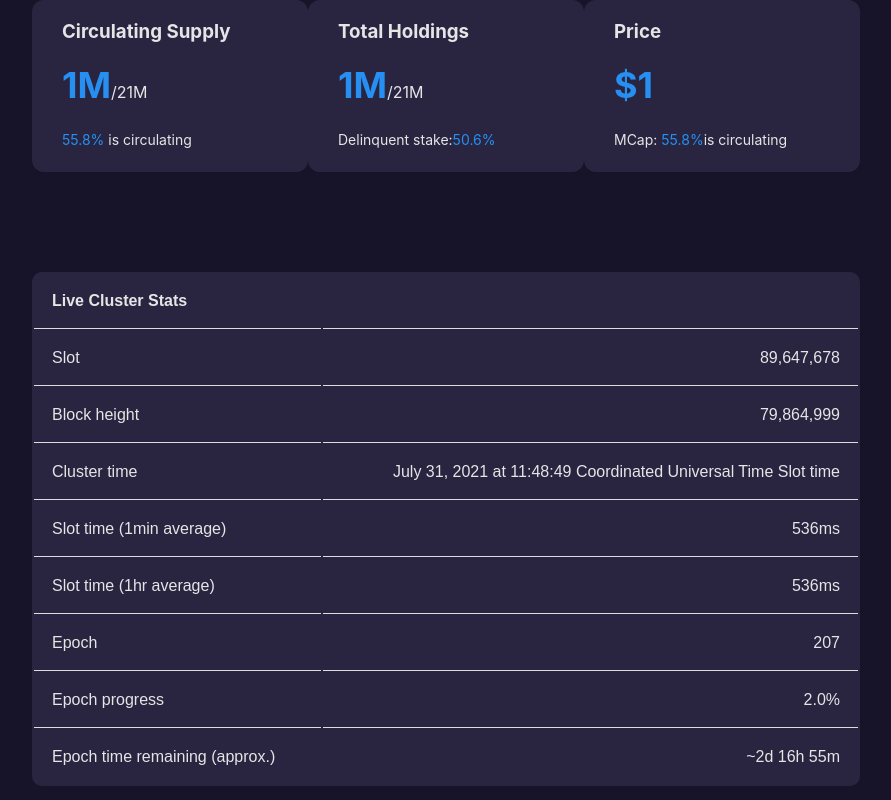
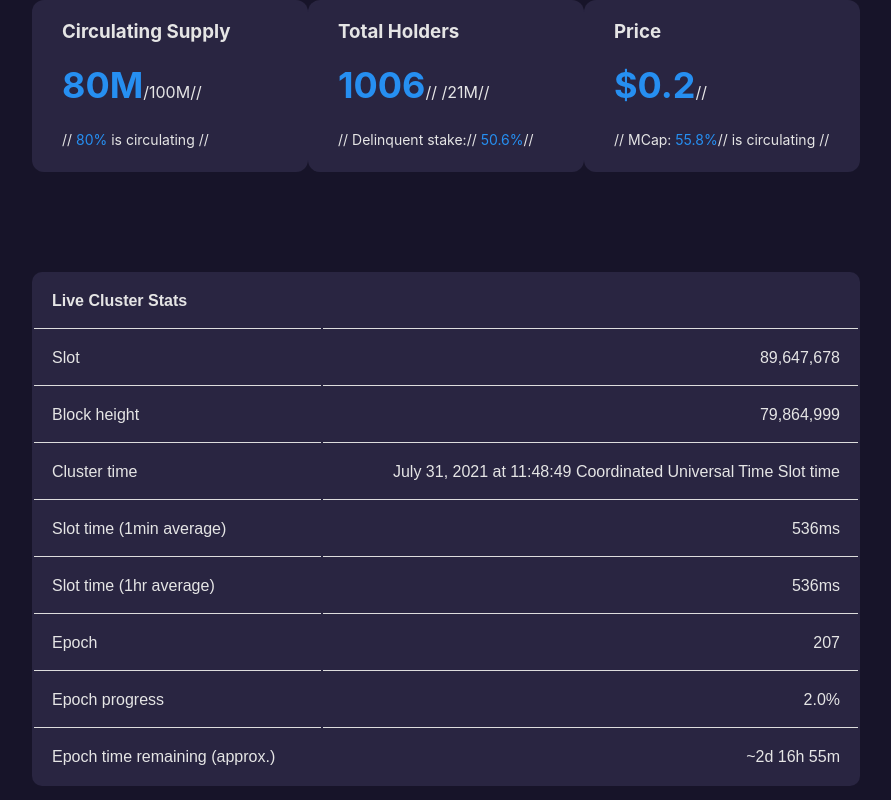
Before and after one commit to p14041999/zenith_explorer, a React (Create React App) app: page / in a window 1280 px wide. Shown: the top 800 px of the page, without its empty margins (194-1085 px from the left). Built offline with nearby package versions, Linux system fonts and the light colour scheme.

Commit message:
Update Cards.js

```diff
--- a/src/Components/Cards.js
+++ b/src/Components/Cards.js
@@ -8,29 +8,29 @@ class Cards extends Component {
         <div className="card-cont mcontainer row">
           <div className="card darkBack p-1 px-3 text-light">
             <h3>Circulating Supply</h3>
-            <h2 className="text-primary">1M</h2>
-            <span>/21M</span>
-            <p>
-              <span className="text-primary">55.8%</span> is circulating
-            </p>
+            <h2 className="text-primary">80M</h2>
+            <span>/100M</span>
+//             <p>
+//               <span className="text-primary">80%</span> is circulating
+//             </p>
           </div>
           <div className="card darkBack p-1 px-3 text-light">
-            <h3>Total Holdings</h3>
-            <h2 className="text-primary">1M</h2>
-            <span>/21M</span>
-            <p>
-              Delinquent stake:{""}
-              <span className="text-primary">50.6%</span>
-            </p>
+            <h3>Total Holders</h3>
+            <h2 className="text-primary">1006</h2>
+//             <span>/21M</span>
+//             <p>
+//               Delinquent stake:{""}
+//               <span className="text-primary">50.6%</span>
+//             </p>
           </div>
           <div className="card darkBack p-1 px-3 text-light">
             <h3>Price</h3>
-            <h2 className="text-primary">$1</h2>
+            <h2 className="text-primary">$0.2</h2>
             {/* <span>/21M</span> */}
-            <p>
-              MCap: <span className="text-primary">55.8%</span>
-              is circulating
-            </p>
+//             <p>
+//               MCap: <span className="text-primary">55.8%</span>
+//               is circulating
+//             </p>
           </div>
         </div>
       </div>
```
